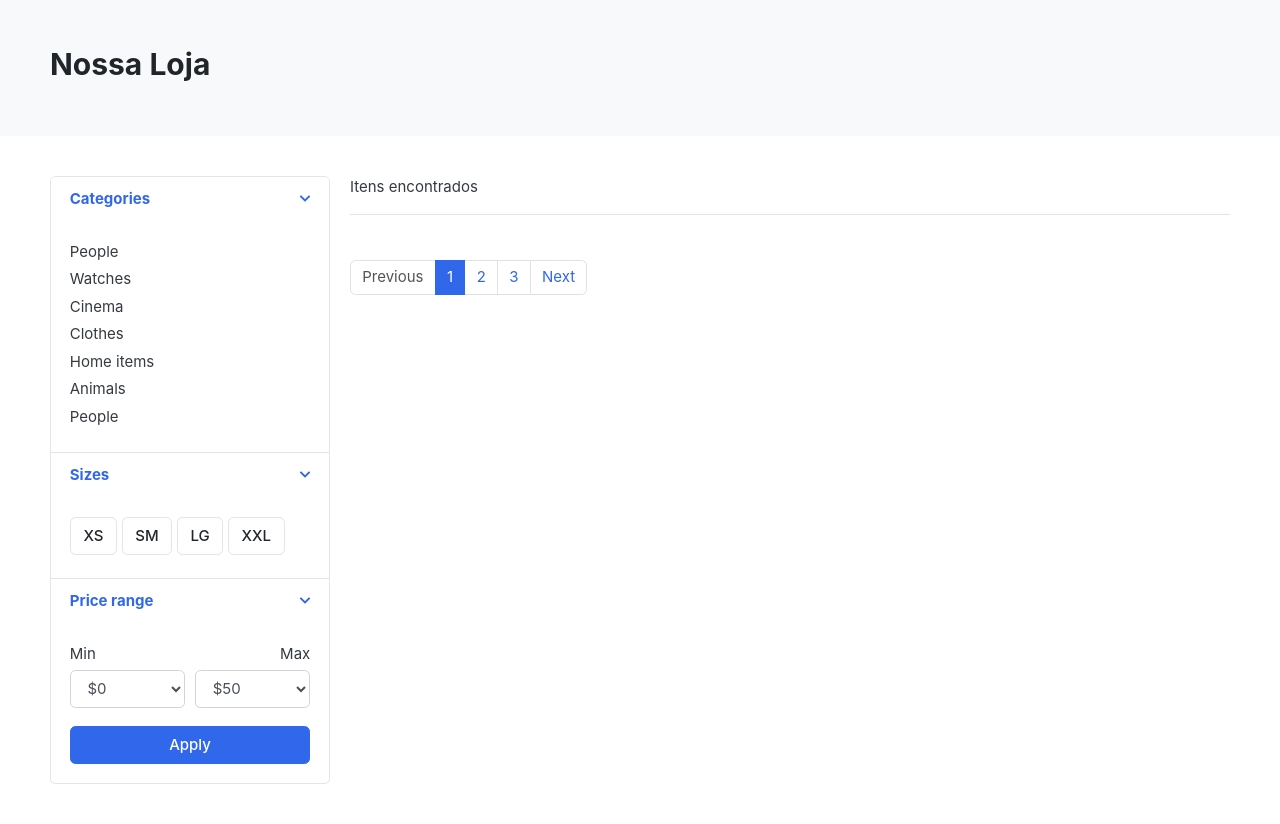
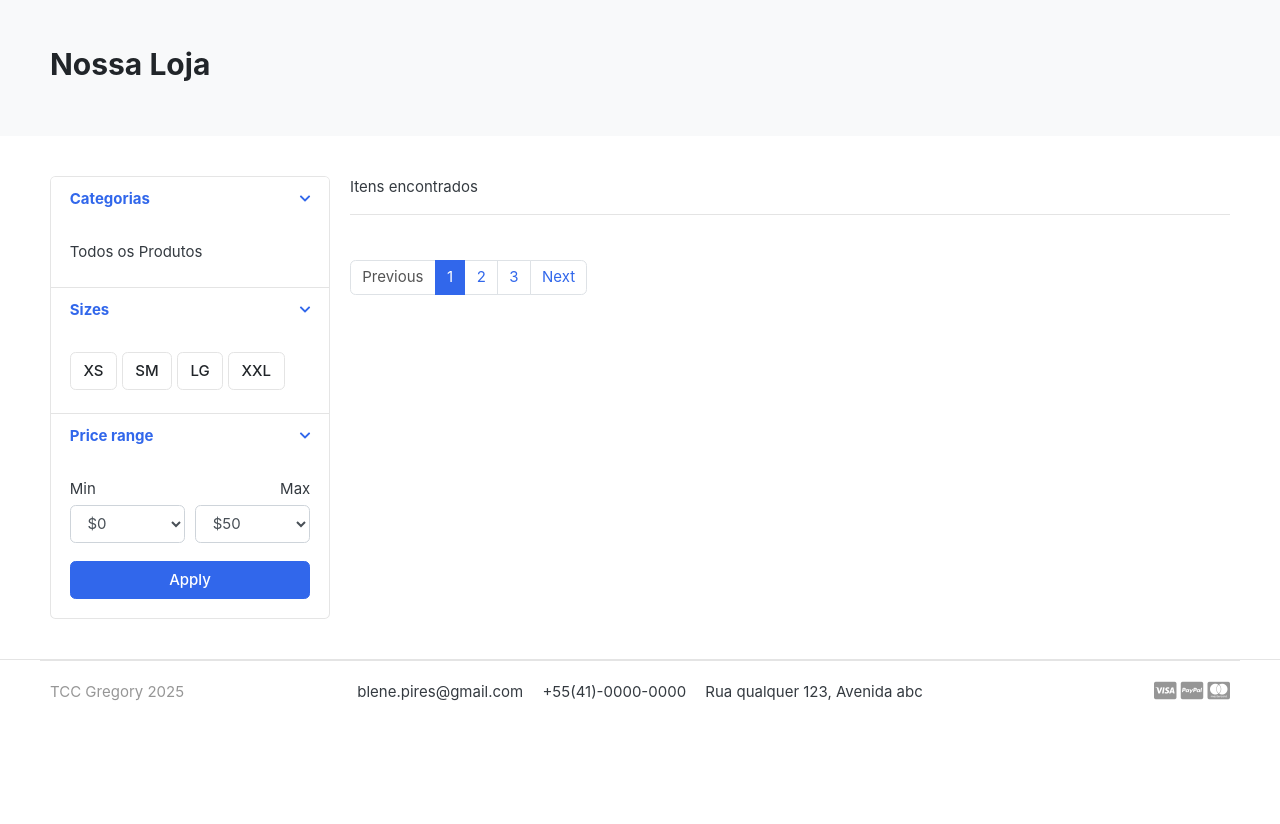
Before and after one commit to Gregory-Pires/ecommerce-django, a Django app: template templates/loja/loja.html in a window 1280 px wide. Shown: the part 118-942 px from the top of the page. After the commit the page ends 819 px from the top, so only its background shows below. Run offline with Django 3.2, Linux system fonts and the light colour scheme; the template is opened without the code that fills it, so the values that code supplies are empty; some libraries are stand-ins or nearby versions; some web fonts are replaced.

Commit message:
Mostrar categorias na pagina da loja

```diff
--- a/templates/includes/navbar.html
+++ b/templates/includes/navbar.html
@@ -38,6 +38,7 @@
                     <i class="fa fa-bars"></i> Todas Categorias
                 </button>
                 <div class="dropdown-menu">
+                    <a class="dropdown-item" href="{% url 'loja' %}">Todos os Produtos </a>
                     {% for categoria in links %}
                         <a class="dropdown-item" href="{{ categoria.get_url }}">{{ categoria.nome_categoria }} </a>
                     {% endfor %}
--- a/templates/loja/loja.html
+++ b/templates/loja/loja.html
@@ -23,20 +23,17 @@
 		<header class="card-header">
 			<a href="#" data-toggle="collapse" data-target="#collapse_1" aria-expanded="true" class="">
 				<i class="icon-control fa fa-chevron-down"></i>
-				<h6 class="title">Categories</h6>
+				<h6 class="title">Categorias</h6>
 			</a>
 		</header>
 		<div class="filter-content collapse show" id="collapse_1" style="">
 			<div class="card-body">
 
 				<ul class="list-menu">
-				<li><a href="#">People  </a></li>
-				<li><a href="#">Watches </a></li>
-				<li><a href="#">Cinema  </a></li>
-				<li><a href="#">Clothes  </a></li>
-				<li><a href="#">Home items </a></li>
-				<li><a href="#">Animals</a></li>
-				<li><a href="#">People </a></li>
+					<li><a href="{% url 'loja' %}"> Todos os Produtos  </a></li>
+					{% for categoria in links %}
+				<li><a href="{{ categoria.get_url }}">{{ categoria.nome_categoria }}  </a></li>
+					{% endfor %}
 				</ul>
 
 			</div> <!-- card-body.// -->
```
